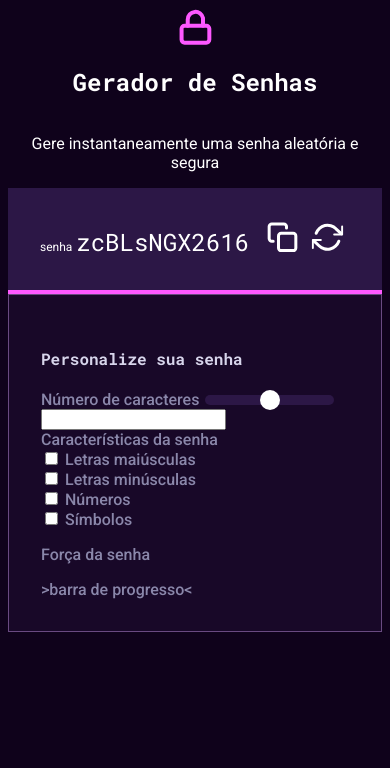
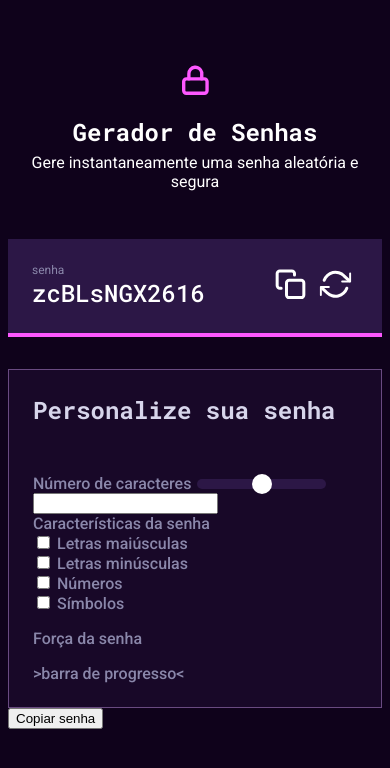
Before and after one commit to unzerstort/gerador-senhas, a plain HTML site: page index.html in a window 390 px wide. Drawn offline with Linux system fonts and the light colour scheme.

Commit message:
fixes margins and media queries, adds _utils.scss

```diff
--- a/index.html
+++ b/index.html
@@ -21,36 +21,36 @@
 </head>
 
 <body>
-    <header class="header">
-        <img src="/src/assets/icons/lock.svg" alt="Ícone de cadeado">
-        <h2 class="header__title font-mono">Gerador de Senhas</h2>
-        <p class="header__about">Gere instantaneamente uma senha aleatória e segura</p>
+    <header class="flex flex-column items-center mt-4">
+        <img src="/src/assets/icons/lock.svg" class="svg-medium" alt="Ícone de cadeado">
+        <h2 class="font-mono text-white mb-0">Gerador de Senhas</h2>
+        <p class="text-white text-align-center mt-thin">Gere instantaneamente uma senha aleatória e segura</p>
     </header>
 
     <!-- TODO: definir padding no container -->
     <section class="container">
-        <div class="card bg-dark-violet bold-border-bottom border-shocking-pink">
-            <div class="row password-container">
+        <div class="card bg-dark-violet bold-border-bottom border-shocking-pink mt-2">
+            <div class="flex flex-row password-container items-center space-between">
                 <div class="password">
-                    <span class="text-xs">senha</span>
-                    <span class="text-xl font-mono">zcBLsNGX2616</span>
+                    <span class="text-xs text-grey pr-2 content-center">senha</span>
+                    <span class="text-xl font-mono text-white font-medium">zcBLsNGX2616</span>
                 </div>
 
-                <div class="row">
+                <div class="flex">
                     <button class="btn-unstyled cursor-pointer">
-                        <img src="/src/assets/icons/copy.svg" alt="Copiar senha gerada">
+                        <img src="/src/assets/icons/copy.svg" class="svg-size" alt="Copiar senha gerada">
                     </button>
                     <button class="btn-unstyled cursor-pointer">
-                        <img src="/src/assets/icons/refresh.svg" alt="Gerar nova senha">
+                        <img src="/src/assets/icons/refresh.svg" class="svg-size" alt="Gerar nova senha">
                     </button>
                 </div>
             </div>
         </div>
 
-        <div class="card bg-darker-violet border border-opaque-violet">
-            <h4 class="card__title font-mono">Personalize sua senha</h4>
+        <div class="card bg-darker-violet border border-opaque-violet mt-2">
+            <h4 class="text-light-grey text-xl font-mono m-0 mb-2">Personalize sua senha</h4>
 
-            <div class="card__content">
+            <div class="text-grey font-medium">
                 <div class="">
                     <label for="charNum">Número de caracteres</label>
                     <input type="range" id="charNum" class="slider" min="1" max="100">
@@ -82,9 +82,14 @@
                     <div class="">
                         >barra de progresso< </div>
                     </div>
-
                 </div>
             </div>
+        </div>
+
+        <button class="">
+            Copiar senha
+        </button>
+
     </section>
 </body>
 
--- /dev/null
+++ b/src/assets/stylesheets/_utils.scss
@@ -0,0 +1,119 @@
+@use '_colors.scss';
+@use '_fonts.scss';
+
+.font-mono {
+    font-family: fonts.$accent-font;
+}
+
+.font-medium {
+    font-weight: 500;
+}
+
+.text-xs {
+    font-size: 0.75em;
+}
+
+.text-xl {
+    font-size: 1.5em;
+}
+
+.text-grey {
+    color: colors.$grey;
+}
+
+.text-light-grey {
+    color: colors.$light-grey;
+}
+
+.text-white {
+    color: colors.$white;
+}
+
+.text-align-center {
+    text-align: center;
+}
+
+.btn-unstyled {
+    background: none;
+    border: none;
+}
+
+.bg-dark-violet {
+    background-color: colors.$dark-violet;
+}
+
+.bg-darker-violet {
+    background-color: colors.$darker-violet;
+}
+
+.bold-border-bottom {
+    border-bottom: solid 4px;
+}
+
+.border-shocking-pink {
+    border-color: colors.$shocking-pink;
+}
+
+.border {
+    border: solid 1px;
+}
+
+.border-opaque-violet {
+    border-color: colors.$opaque-violet;
+}
+
+.cursor-pointer {
+    cursor: pointer;
+}
+
+.flex {
+    display: flex;
+}
+
+.flex-column {
+    flex-direction: column;
+}
+
+.flex-row {
+    flex-direction: row;
+}
+
+.items-center {
+    align-items: center;
+}
+
+.space-between {
+    justify-content: space-between;
+}
+
+.content-center {
+    align-content: center;
+}
+
+.m-0 {
+    margin: 0;
+}
+
+.mt-thin {
+    margin-top: 0.3em;
+}
+
+.mt-4 {
+    margin-top: 4em;
+}
+
+.mt-2 {
+    margin-top: 2em;
+}
+
+.mb-0 {
+    margin-bottom: 0;
+}
+
+.mb-2 {
+    margin-bottom: 2em;
+}
+
+.pr-2 {
+    padding-right: 2em;
+}
--- a/src/assets/stylesheets/index.scss
+++ b/src/assets/stylesheets/index.scss
@@ -1,19 +1,11 @@
 @use '_colors.scss';
 @use '_fonts.scss';
+@use '_utils.scss';
 @use '_slider.scss';
-@use '_queries.scss';
 
 body {
     background-color: colors.$darkest-violet;
     color: colors.$white;
-    font-family: fonts.$main-font;
-}
-
-.font-mono {
-    font-family: fonts.$accent-font;
-}
-
-.font-sans {
     font-family: fonts.$main-font;
 }
 
@@ -24,80 +16,67 @@ body {
     align-items: center;
 }
 
-.header__title {
-    color: colors.$white;
+.card {
+    padding: 1.5em;
 }
 
-.header__about {
-    color: colors.$white;
-    text-align: center;
-}
-
-.card {
-    // border: solid 1px colors.$opaque-violet;
-    // background-color: colors.$darker-violet;
-    padding: 2em;
-}
-
-.card__title {
-    color: colors.$light-grey;
-}
-
-.card__content {
-    color: colors.$grey;
-    font-weight: 500;
+.container {
+    width: 100%;
+    max-width: 1089px;
+    margin: auto;
 }
 
 // TODO: modificar pelo media query
 .password-container {
-    align-items: end;
-    justify-content: space-between;
+
 }
 
-// TODO: move to utils
-// TODO: check if sass processing can generate these classes from my colors
-
-.btn-unstyled {
-    background: none;
-    border: none;
-}
-.bg-dark-violet {
-    background-color: colors.$dark-violet;
+.password {
+    display: flex;
+    flex-direction: column;
 }
 
-.bold-border-bottom {
-    border-bottom: solid 4px;
+.btn-container {
+    display: grid;
 }
 
-.border-shocking-pink {
-    border-color: colors.$shocking-pink;
+// svg sizes
+$small: 2em;
+$medium: 3em;
+$large: 4em;
+
+.svg-medium {
+    height: $small;
+    width: $small;
 }
 
-.bg-darker-violet {
-    background-color: colors.$darker-violet;
-}
+// Media Queries
 
-.border {
-    border: solid 1px;
-}
 
-.border-opaque-violet {
-    border-color: colors.$opaque-violet;
-}
+// Small devices (landscape phones, 576px and up)
+@media screen and (min-width:576px) {
+    .password-container {}
 
-.row {
+    .password {
         display: flex;
         flex-direction: row;
     }
 
-.text-xs {
-    font-size: 0.75em;
+    .svg-size {
+        height: $small;
+        width: $small;
     }
 
-.text-xl {
-    font-size: 1.5em;
 }
 
-.cursor-pointer {
-    cursor: pointer;
-}
+// // Medium devices (tablets, 768px and up)
+// @media (min-width: 768px) {}
+
+// // Large devices (desktops, 992px and up)
+// @media (min-width: 992px) {}
+
+// // X-Large devices (large desktops, 1200px and up)
+// @media (min-width: 1200px) {}
+
+// // XX-Large devices (larger desktops, 1400px and up)
+// @media (min-width: 1400px) {}
```
Also changed, not shown: src/assets/stylesheets/_queries.scss (deleted, +0 -23 lines), build/stylesheets/index.css, 1 other file. Lines whose indentation alone changed are shown as unchanged.
